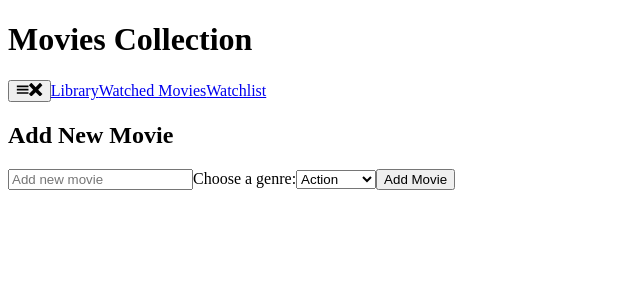
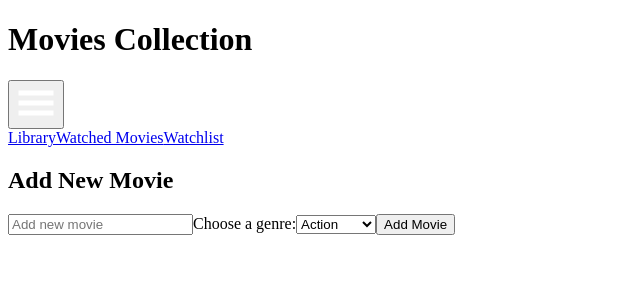
Before and after one commit to marilirulita/movies_collection, a React (Create React App) app: page / in a window 1280 px wide. Both pictures are taken after a click on the button "Hamburguer Menu". Shown: the top 300 px of the page, without its empty margins (0-640 px from the left). Built offline with nearby package versions, Linux system fonts and the light colour scheme.

Commit message:
Add toggle effect in navbar

```diff
--- a/src/App.css
+++ b/src/App.css
@@ -1,39 +1,7 @@
-.App {
-  text-align: center;
+.menuNav {
+  display: none;
 }
 
-.App-logo {
-  height: 40vmin;
-  pointer-events: none;
+.showMenu {
+  display: flex;
 }
-
-@media (prefers-reduced-motion: no-preference) {
-  .App-logo {
-    animation: App-logo-spin infinite 20s linear;
-  }
-}
-
-.App-header {
-  background-color: #282c34;
-  min-height: 100vh;
-  display: flex;
-  flex-direction: column;
-  align-items: center;
-  justify-content: center;
-  font-size: calc(10px + 2vmin);
-  color: white;
-}
-
-.App-link {
-  color: #61dafb;
-}
-
-@keyframes App-logo-spin {
-  from {
-    transform: rotate(0deg);
-  }
-
-  to {
-    transform: rotate(360deg);
-  }
-}
--- a/src/components/Navbar.js
+++ b/src/components/Navbar.js
@@ -1,22 +1,36 @@
+import React, { useState } from 'react';
 import { Link } from 'react-router-dom';
 import { GiHamburgerMenu } from 'react-icons/gi';
 import { ImCross } from 'react-icons/im';
 
-const Navbar = () => (
+const Navbar = () => {
+  const [navbarOpen, setNavbarOpen] = useState(false);
+
+  const handleToggle = () => {
+    setNavbarOpen(!navbarOpen);
+  };
+
+  const closeMenu = () => {
+    setNavbarOpen(false);
+  };
+
+  return (
     <div>
       <div>
         <h1>Movies Collection</h1>
       </div>
       <div>
-      <button type="submit" aria-label="Hamburguer Menu">
-        <GiHamburgerMenu />
-        <ImCross />
+        <button type="submit" aria-label="Hamburguer Menu" onClick={handleToggle}>
+          { navbarOpen ? <GiHamburgerMenu style={{ color: '#fff', width: '40px', height: '40px' }} /> : <ImCross style={{ color: '#7b7b7b', width: '40px', height: '40px' }} /> }
         </button>
-      <Link to="/">Library</Link>
-      <Link to="/watchedMovies">Watched Movies</Link>
-      <Link to="/watchlist">Watchlist</Link>
+        <div className={`menuNav ${navbarOpen ? ' showMenu' : ''}`}>
+          <Link to="/" onClick={closeMenu}>Library</Link>
+          <Link to="/watchedMovies" onClick={closeMenu}>Watched Movies</Link>
+          <Link to="/watchlist" onClick={closeMenu}>Watchlist</Link>
+        </div>
       </div>
     </div>
   );
+};
 
 export default Navbar;
```
Lines whose indentation alone changed are shown as unchanged.
